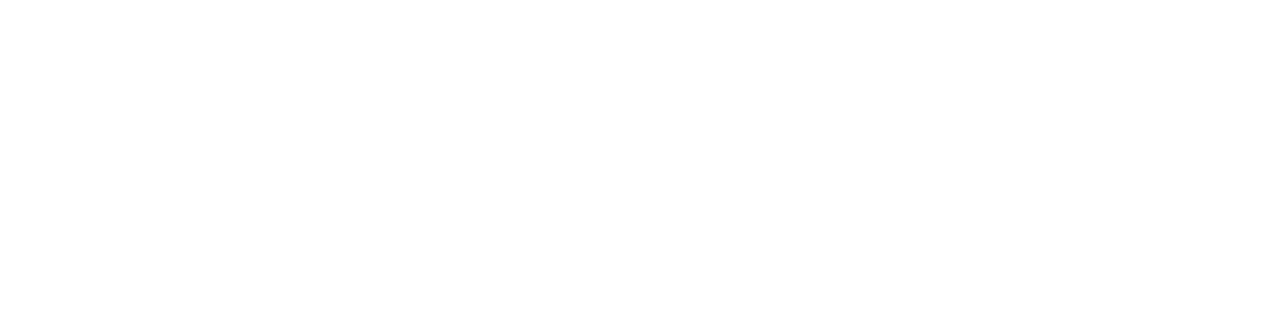
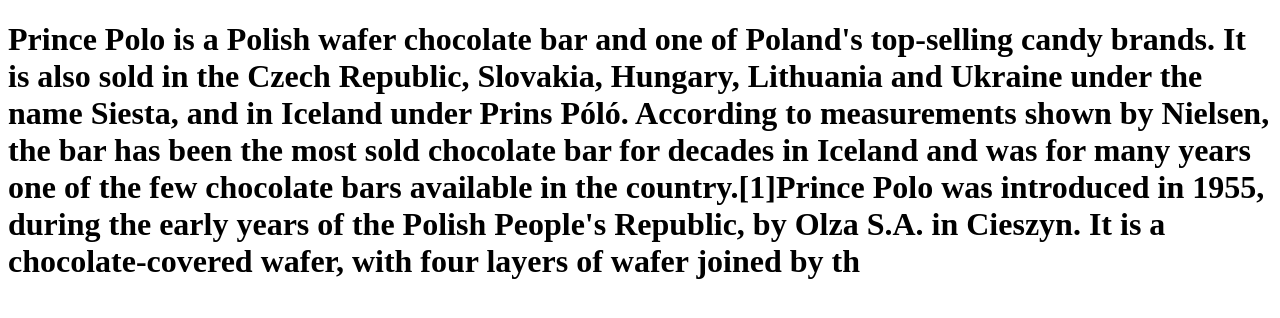
Before and after one commit to voxelbugged/hell, a plain HTML site: page index.html in a window 1280 px wide. Drawn offline with Linux system fonts and the light colour scheme.

Commit message:
Update index.html
prince polo

```diff
--- a/index.html
+++ b/index.html
@@ -1,3 +1,8 @@
 <!DOCTYPE html>
 <html>
+  <head>
+  </head>
+  <body>
+  <h1>Prince Polo is a Polish wafer chocolate bar and one of Poland's top-selling candy brands. It is also sold in the Czech Republic, Slovakia, Hungary, Lithuania and Ukraine under the name Siesta, and in Iceland under Prins Póló. According to measurements shown by Nielsen, the bar has been the most sold chocolate bar for decades in Iceland and was for many years one of the few chocolate bars available in the country.[1]Prince Polo was introduced in 1955, during the early years of the Polish People's Republic, by Olza S.A. in Cieszyn. It is a chocolate-covered wafer, with four layers of wafer joined by th</h1>
+  </body>
 </html>
```
